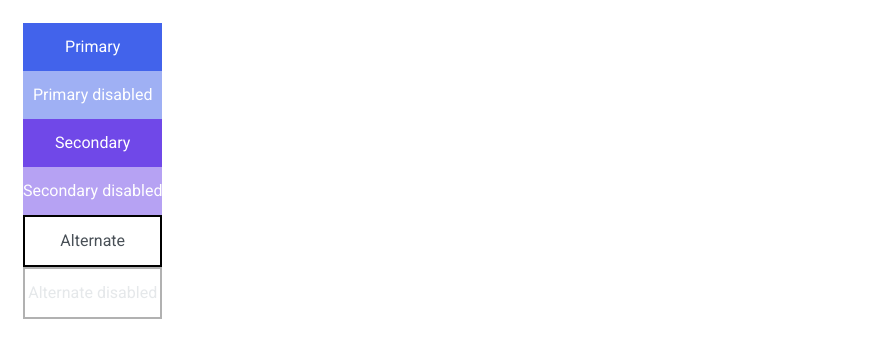
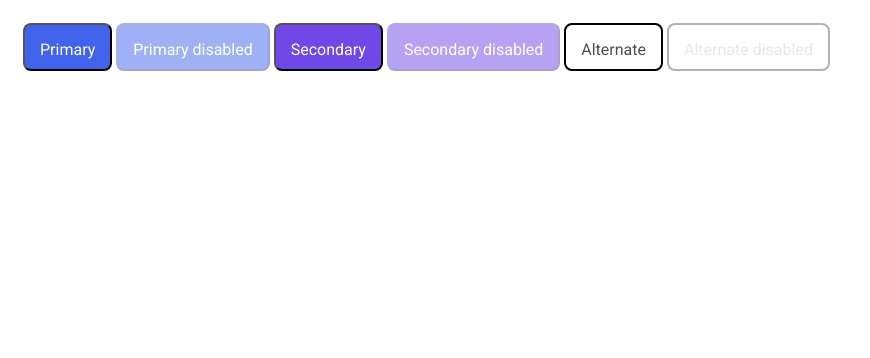
Before and after one commit to js-tasks-ru/htmlcss-20240216_ea-shreyner, a website: page 03-lection1/01-button/index.html in a window 1280 px wide. Shown: the whole page, without its empty margins (0-870 px from the left). Drawn offline with Linux system fonts and the light colour scheme.

Commit message:
corrections

```diff
--- a/03-lection1/01-button/button.css
+++ b/03-lection1/01-button/button.css
@@ -1,7 +1,8 @@
 /* Стилизация кнопки */
 .btn {
     user-select: none;
-    line-height: 48px;
+    line-height: 19px;
+    height: 48px;
     color: var(--white);
     padding-left: 15px;
     padding-right: 15px;
@@ -14,29 +15,29 @@
     border-radius: 8px;
 }
 
-.btn__btn-primary {
+.btn_primary {
         background-color: var(--blue-2);
 }
 
-.btn__btn-primary--disabled {
+.btn_primary:disabled {
         background: var(--blue-2);
         opacity: 50%;
         cursor: not-allowed;
 }
 
-.btn__btn-secondary {
+.btn_secondary {
         background: var(--purple);
         cursor: default;
 }
 
 
-.btn__btn-secondary--disabled {
+.btn_secondary:disabled {
         background: var(--purple);
         opacity: 50%;
         cursor: not-allowed;
 }
 
-.btn__btn-alternate {
+.btn_alternate {
         background: var(--white);
         color: var(--grey-4);
         cursor: default;
@@ -44,7 +45,7 @@
         border-color: black;
 }
 
-.btn__btn-alternate--disabled {
+.btn_alternate:disabled {
         background: var(--white);
         opacity: 30%;
         color: var(--grey-3);
--- a/03-lection1/01-button/index.html
+++ b/03-lection1/01-button/index.html
@@ -7,12 +7,12 @@
     </head>
     <body>
         <div class="btn">
-            <div class="btn__btn-primary">Primary</div>
-            <div class="btn__btn-primary--disabled">Primary disabled</div>
-            <div class="btn__btn-secondary">Secondary</div>
-            <div class="btn__btn-secondary--disabled">Secondary disabled</div>
-            <div class="btn__btn-alternate">Alternate</div>
-            <div class="btn__btn-alternate--disabled">Alternate disabled</div>
+            <button class="btn btn_primary">Primary</button>
+            <button class="btn btn_primary"disabled>Primary disabled</button>
+            <button class="btn btn_secondary">Secondary</button>
+            <button class="btn btn_secondary"disabled>Secondary disabled</button>
+            <button class="btn btn_alternate">Alternate</button>
+            <button class="btn btn_alternate"disabled>Alternate disabled</button>
         </div>
     </body>
 </html>
```
